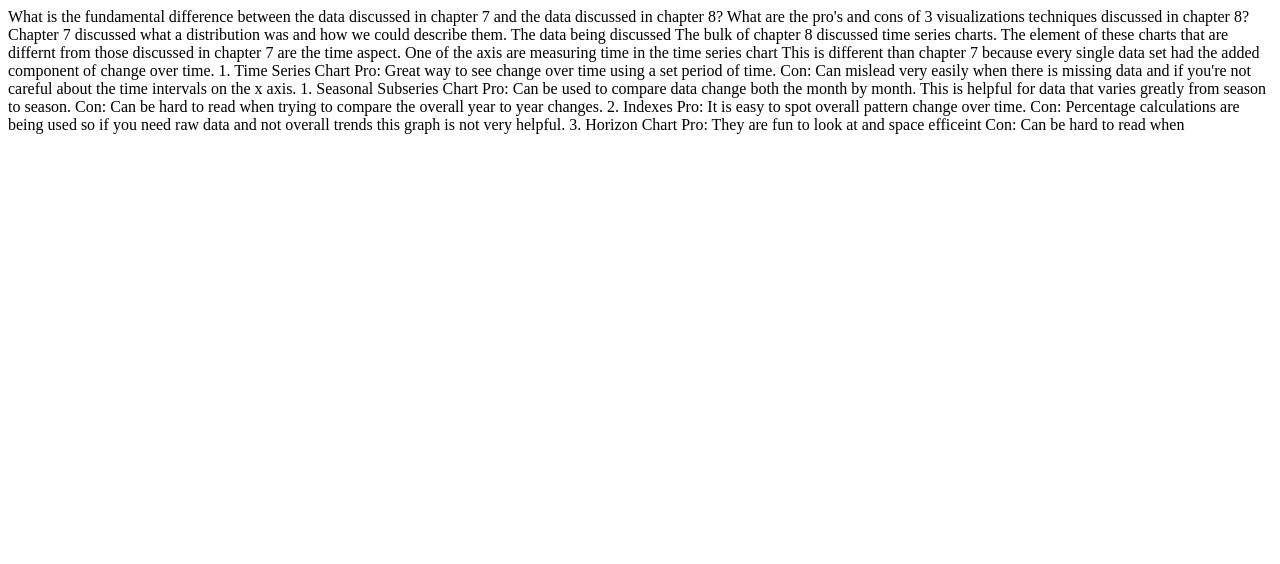
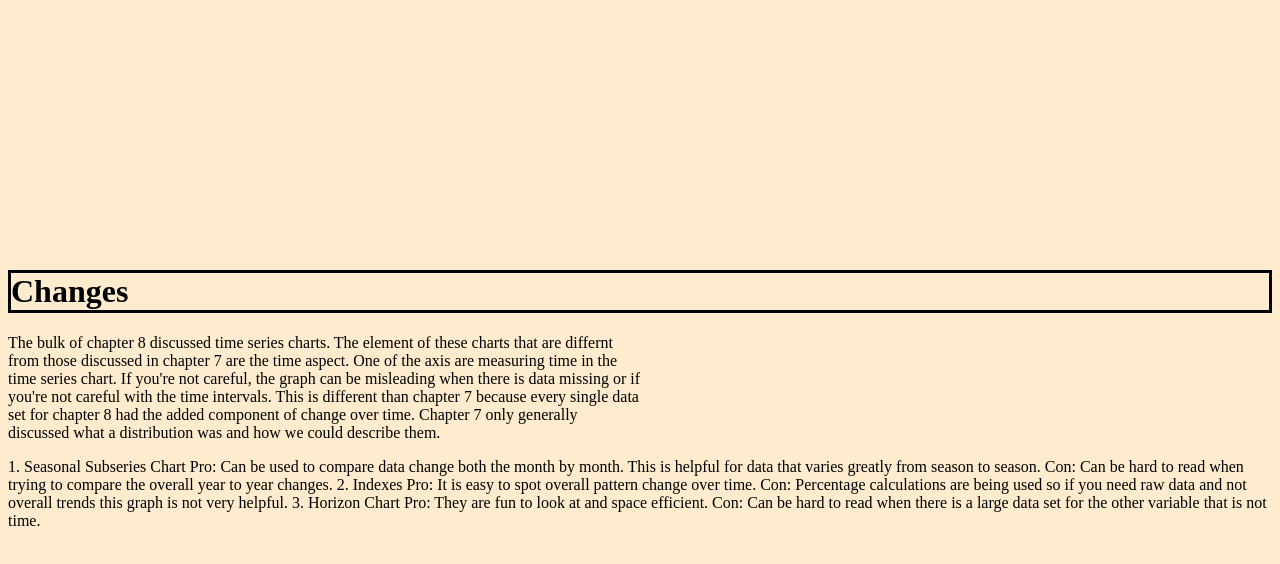
Before and after one commit to abbyhegarty/changes, a plain HTML site: page index.html in a window 1280 px wide. Drawn offline with Linux system fonts and the light colour scheme.

Commit message:
Update index.html

```diff
--- a/index.html
+++ b/index.html
@@ -1,19 +1,30 @@
 <html>
 <body>
+<style>
+        body {
+        background-color: blanchedalmond;
+            align-content: center;
+        }
+        h1 {
+         border: solid;
 
+            }
+        pre {
+            color: blue;
+            margin-right:50%;
+        }
+          p {
+            margin-right: 50%;
+        }
+        </style>
 
-What is the fundamental difference between the data discussed in chapter 7 and the data discussed in chapter 8?
-What are the pro's and cons of 3 visualizations techniques discussed in chapter 8?
+  <h1> Changes </h1>
 
-Chapter 7 discussed what a distribution was and how we could describe them. The data being discussed
-
-The bulk of chapter 8 discussed time series charts. The element of these charts that are differnt from those discussed in chapter 7 are the time aspect. One of the axis are measuring time in the time series chart
-  This is different than chapter 7 because every single data set had the added component of change over time.
-
-
-1. Time Series Chart
-  Pro: Great way to see change over time using a set period of time.
-  Con: Can mislead very easily when there is missing data and if you're not careful about the time intervals on the x axis.
+  <p>
+The bulk of chapter 8 discussed time series charts. The element of these charts that are differnt from those discussed in chapter 7 are the time aspect. One of the axis are measuring time in the time series chart. If you're not careful, the graph can be misleading when there is data missing or if you're not careful with the time intervals.
+  This is different than chapter 7 because every single data set for chapter 8 had the added component of change over time.
+Chapter 7 only generally discussed what a distribution was and how we could describe them.
+  </p>
 
 
   1. Seasonal Subseries Chart
@@ -26,8 +37,8 @@ The bulk of chapter 8 discussed time series charts. The element of these charts
   Con: Percentage calculations are being used so if you need raw data and not overall trends this graph is not very helpful.
 
   3. Horizon Chart
-  Pro: They are fun to look at and space efficeint
-  Con: Can be hard to read when
+  Pro: They are fun to look at and space efficient.
+  Con: Can be hard to read when there is a large data set for the other variable that is not time.
 
 
 </body>
```
